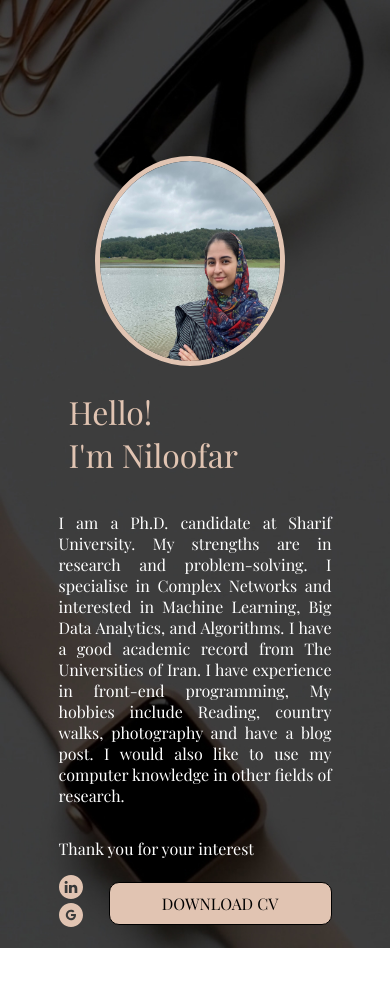
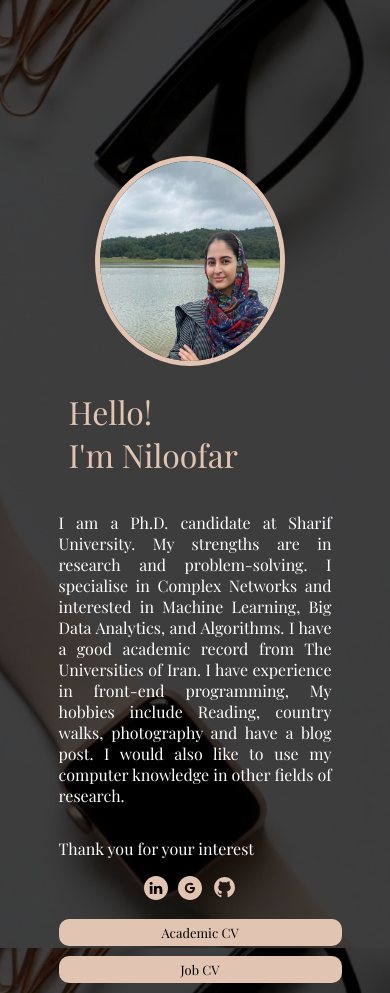
Before and after one commit to narzk/niloofararazkhani, a React (Create React App) app: page / in a window 390 px wide. Before the commit the page ends 948 px from the top, so only its background shows below. Built offline with nearby package versions, Linux system fonts and the light colour scheme.

Commit message:
added job resume

```diff
--- a/src/components/Aboutme.css
+++ b/src/components/Aboutme.css
@@ -42,19 +42,23 @@ img {
   align-items: center;
 }
 .download {
-  padding: 10px;
-  border: black solid 1px;
+  color: black;
+  padding: 5px;
+
   background-color: #e1c4b2;
   border-radius: 10px;
-  width: 25%;
-  /* margin-left: 75%; */
-  /* margin-top: 10px; */
+
+  align-content: center;
   text-align: center;
+
+  margin-left: 5px;
+  width: 100px;
 }
-.icon>a{
-margin-right: 10px;
+
+.icon > a {
+  margin-right: 10px;
 }
-.icon{
+.icon {
   align-items: center;
   align-content: center;
 }
@@ -71,6 +75,14 @@ a:link {
   color: black;
 }
 
+a {
+  font-size: small;
+}
+.resume-container {
+  display: flex;
+  flex-direction: row;
+  justify-content: space-between;
+}
 @media (max-width: 800px) {
   .container {
     flex-direction: column;
@@ -96,4 +108,34 @@ a:link {
     width: 100%;
     /* margin-top: 15px; */
   }
+  .info {
+    display: flex;
+    justify-content: space-between;
+    align-items: center;
+    flex-direction: column;
+  }
+  .resume-container {
+    display: flex;
+    flex-direction: column;
+    justify-content: space-between;
+    width: 100%;
+  }
+  .download {
+    color: black;
+    padding: 5px;
+
+    background-color: #e1c4b2;
+    border-radius: 10px;
+
+    align-content: center;
+    text-align: center;
+
+    margin-bottom: 10px;
+  }
+  .icon {
+    align-items: center;
+    align-content: center;
+    margin-bottom: 15px;
+
+  }
 }
--- a/src/components/Aboutme.js
+++ b/src/components/Aboutme.js
@@ -1,11 +1,21 @@
 import Linkedin from "../icons/Linkedin";
 import GoogleScholar from "../icons/GoogleScholar";
+import GitHub from "../icons/GitHub";
+import ChevronDown from "../icons/ChevronDown";
 
 import "./Aboutme.css";
 import profile from "../assets/profile.jpg";
 import pdf from "./NiloofarArazkhani2021CV (2).pdf";
+import pdfJob from "./NiloofarArazkhaniJobResume2021.pdf";
+import { useEffect, useState } from "react";
 
 function Aboutme() {
+  const [isOpen, setIsOpen] = useState(false);
+  const [offSet, setOffSet] = useState(0);
+  useEffect(() => {
+    const buttonSelector = document.getElementsByClassName("drop-down");
+    setOffSet(buttonSelector.offsetTop);
+  }, []);
   return (
     <div className="container">
       <div className="photo">
@@ -35,10 +45,20 @@ function Aboutme() {
             <a href="https://scholar.google.com/citations?user=VOXDJ-4AAAAJ&hl=en">
               <GoogleScholar />
             </a>
+            <a href="https://github.com/narzk">
+              <GitHub />
+            </a>
           </div>
-          <a className="download" href={pdf} download>
-            DOWNLOAD CV
-          </a>
+          <div className="resume-container">
+
+              <a href={pdf} download className="download">
+                Academic CV
+              </a>
+              <a href={pdfJob} download className="download">
+                Job CV
+              </a>
+
+          </div>
         </div>
       </div>
     </div>
--- /dev/null
+++ b/src/icons/ChevronDown.js
@@ -0,0 +1,19 @@
+function ChevronDown() {
+  return (
+    <svg
+      xmlns="http://www.w3.org/2000/svg"
+      width="16"
+      height="16"
+      fill="currentColor"
+      class="bi bi-chevron-down"
+      viewBox="0 0 16 16"
+    >
+      <path
+        fill-rule="evenodd"
+        d="M1.646 4.646a.5.5 0 0 1 .708 0L8 10.293l5.646-5.647a.5.5 0 0 1 .708.708l-6 6a.5.5 0 0 1-.708 0l-6-6a.5.5 0 0 1 0-.708z"
+      />
+    </svg>
+  );
+}
+
+export default ChevronDown;
--- /dev/null
+++ b/src/icons/GitHub.js
@@ -0,0 +1,16 @@
+function GitHub() {
+  return (
+    <svg
+      fill="#e1c4b2"
+      xmlns="http://www.w3.org/2000/svg"
+      viewBox="0 0 24 24"
+      width="25px"
+      height="25px"
+    >
+      {" "}
+      <path d="M10.9,2.1c-4.6,0.5-8.3,4.2-8.8,8.7c-0.5,4.7,2.2,8.9,6.3,10.5C8.7,21.4,9,21.2,9,20.8v-1.6c0,0-0.4,0.1-0.9,0.1 c-1.4,0-2-1.2-2.1-1.9c-0.1-0.4-0.3-0.7-0.6-1C5.1,16.3,5,16.3,5,16.2C5,16,5.3,16,5.4,16c0.6,0,1.1,0.7,1.3,1c0.5,0.8,1.1,1,1.4,1 c0.4,0,0.7-0.1,0.9-0.2c0.1-0.7,0.4-1.4,1-1.8c-2.3-0.5-4-1.8-4-4c0-1.1,0.5-2.2,1.2-3C7.1,8.8,7,8.3,7,7.6C7,7.2,7,6.6,7.3,6 c0,0,1.4,0,2.8,1.3C10.6,7.1,11.3,7,12,7s1.4,0.1,2,0.3C15.3,6,16.8,6,16.8,6C17,6.6,17,7.2,17,7.6c0,0.8-0.1,1.2-0.2,1.4 c0.7,0.8,1.2,1.8,1.2,3c0,2.2-1.7,3.5-4,4c0.6,0.5,1,1.4,1,2.3v2.6c0,0.3,0.3,0.6,0.7,0.5c3.7-1.5,6.3-5.1,6.3-9.3 C22,6.1,16.9,1.4,10.9,2.1z" />
+    </svg>
+  );
+}
+
+export default GitHub;
```
Also changed, not shown: 1 other file (tests, documents, lock files or other folders).
